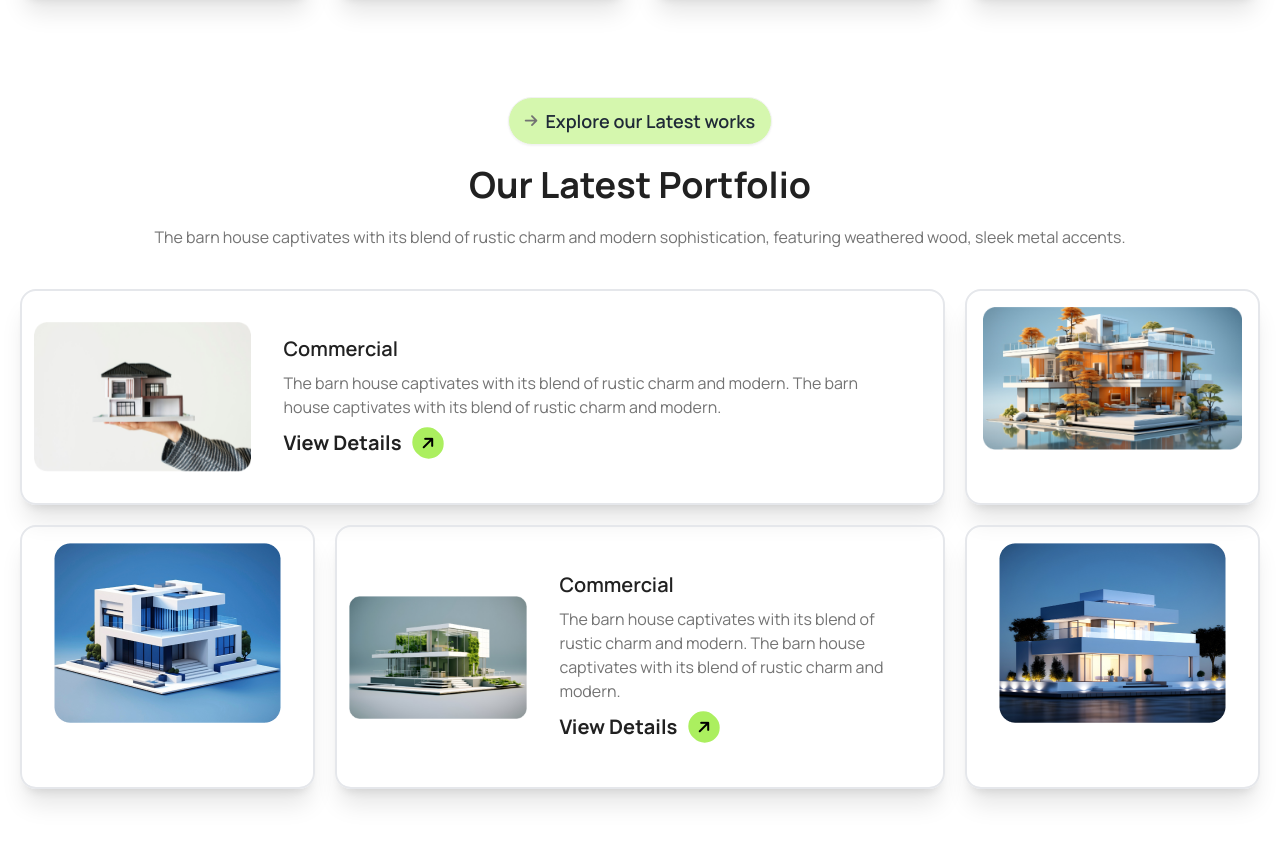
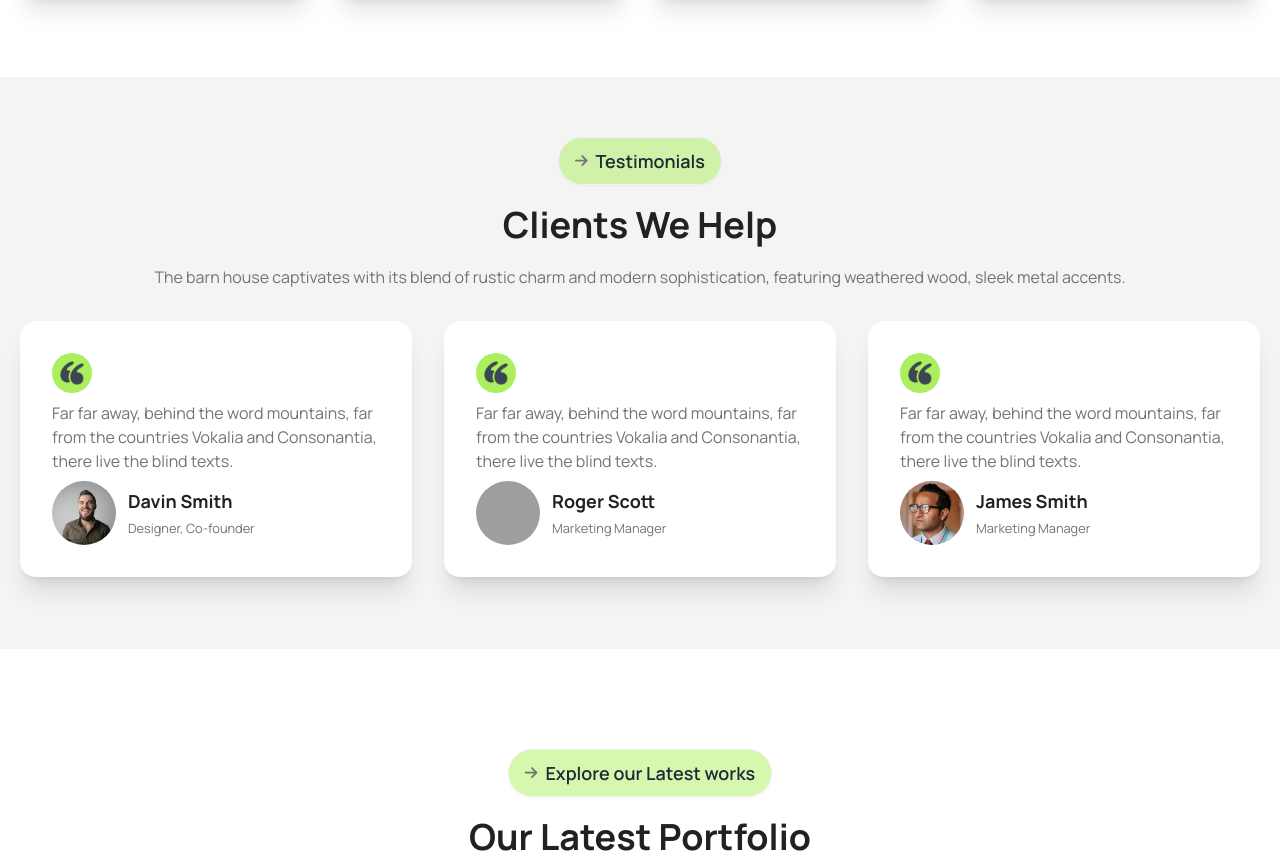
Before and after one commit to naymurweb/rinterio, a plain HTML site: page index.html in a window 1280 px wide. Shown: the part 2518-3385 px from the top of the page. Drawn offline with nearby package versions, Linux system fonts and the light colour scheme; grey boxes are pictures that could not be loaded.

Commit message:
testimonials section add

```diff
--- a/index.html
+++ b/index.html
@@ -244,6 +244,117 @@
 
         </section>
 
+        <!-- Testimonials -->
+        <section class="bg-gray-bg my-20">
+
+            <div class="container mx-auto px-5 py-10">
+                <div class="flex flex-col justify-center text-center">
+                    <div>
+                        <button class="btn btn-small my-5 text-lg bg-primary-bg rounded-full"><small><i
+                                    class="fa-solid fa-arrow-right"></i></small>Testimonials</button>
+                    </div>
+                    <h2 class="font-bold text-4xl mb-5">Clients We Help
+                    </h2>
+                    <p>The barn house captivates with its blend of rustic charm and modern sophistication, featuring
+                        weathered wood, sleek metal accents.</p>
+                </div>
+
+                <div class="my-8 grid grid-cols-1 md:grid-cols-2 lg:grid-cols-3 gap-8">
+
+                    <div class="card bg-base-100  shadow-xl">
+                        <div class="card-body">
+                            <h2 class="card-title">
+                                <div class="bg-primary-color p-2 rounded-full">
+                                    <img src="./assets/test.png" alt="" class="w-6 ">
+
+                                </div>
+
+                            </h2>
+                            <p>Far far away, behind the word mountains, far from the countries Vokalia and Consonantia,
+                                there live the blind texts. </p>
+                            <div class="card-actions justify-start">
+                                <div class="flex items-center gap-3">
+                                    <div class="avatar">
+                                        <div class="w-16 rounded-full">
+                                            <img src="./assets/user1.jpg" />
+                                        </div>
+                                    </div>
+                                    <div>
+                                        <h3 class="font-bold text-lg">Davin Smith
+                                        </h3>
+                                        <small>Designer, Co-founder </small>
+                                    </div>
+                                </div>
+                            </div>
+                        </div>
+                    </div>
+
+                    <div class="card bg-base-100  shadow-xl">
+                        <div class="card-body">
+                            <h2 class="card-title">
+                                <div class="bg-primary-color p-2 rounded-full">
+                                    <img src="./assets/test.png" alt="" class="w-6 ">
+
+                                </div>
+
+                            </h2>
+                            <p>Far far away, behind the word mountains, far from the countries Vokalia and Consonantia,
+                                there live the blind texts. </p>
+                            <div class="card-actions justify-start">
+                                <div class="flex items-center gap-3">
+                                    <div class="avatar">
+                                        <div class="w-16 rounded-full">
+                                            <img
+                                                src="https://img.daisyui.com/images/stock/photo-1534528741775-53994a69daeb.webp" />
+                                        </div>
+                                    </div>
+                                    <div>
+                                        <h3 class="font-bold text-lg">Roger Scott </h3>
+                                        <small>Marketing Manager
+                                        </small>
+                                    </div>
+                                </div>
+                            </div>
+                        </div>
+                    </div>
+
+                    <div class="card bg-base-100  shadow-xl">
+                        <div class="card-body">
+                            <h2 class="card-title">
+                                <div class="bg-primary-color p-2 rounded-full">
+                                    <img src="./assets/test.png" alt="" class="w-6 ">
+
+                                </div>
+
+                            </h2>
+                            <p>Far far away, behind the word mountains, far from the countries Vokalia and Consonantia,
+                                there live the blind texts. </p>
+                            <div class="card-actions justify-start">
+                                <div class="flex items-center gap-3">
+                                    <div class="avatar">
+                                        <div class="w-16 rounded-full">
+                                            <img src="./assets/user2.jpg" />
+                                        </div>
+                                    </div>
+                                    <div>
+                                        <h3 class="font-bold text-lg">James Smith </h3>
+                                        <small>Marketing Manager
+                                        </small>
+                                    </div>
+                                </div>
+                            </div>
+                        </div>
+                    </div>
+
+
+
+                </div>
+
+
+            </div>
+
+        </section>
+
         <!-- Our Latest Portfolio -->
         <section class="container mx-auto px-5 my-20">
 
@@ -321,6 +432,8 @@
 
         </section>
 
+
+
         <!-- Let’s Connect form -->
         <section>
             <div class="hero" style="background-image: url('./assets/bg.jpg');">
```
Also changed, not shown: assets/test.png (added), assets/user1.jpg (added), assets/user2.jpg (added).
